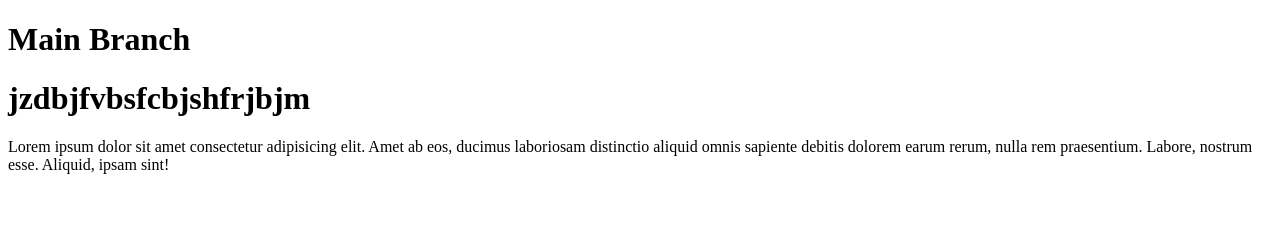
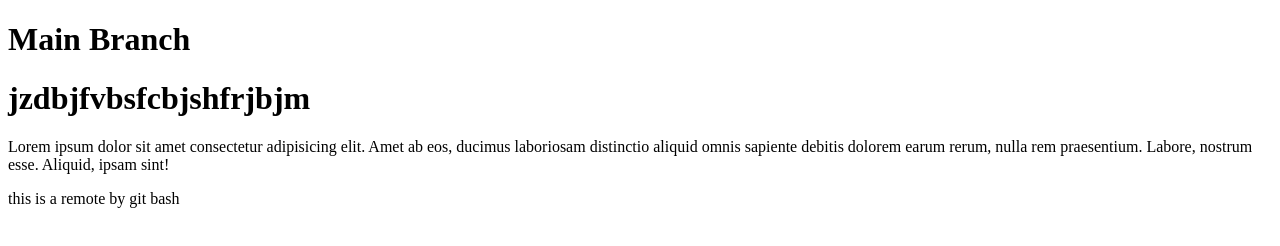
Before and after one commit to jayveersinhchudasama82-png/MyWork, a plain HTML site: page demo.html in a window 1280 px wide. Drawn offline with Linux system fonts and the light colour scheme.

Commit message:
Add comment to demo.html about remote status
Added a comment indicating the file is a remote by git bash.

```diff
--- a/demo.html
+++ b/demo.html
@@ -11,3 +11,4 @@
     <p>Lorem ipsum dolor sit amet consectetur adipisicing elit. Amet ab eos, ducimus laboriosam distinctio aliquid omnis sapiente debitis dolorem earum rerum, nulla rem praesentium. Labore, nostrum esse. Aliquid, ipsam sint!</p>
 </body>
 </html>
+ this is a remote by git bash
```
